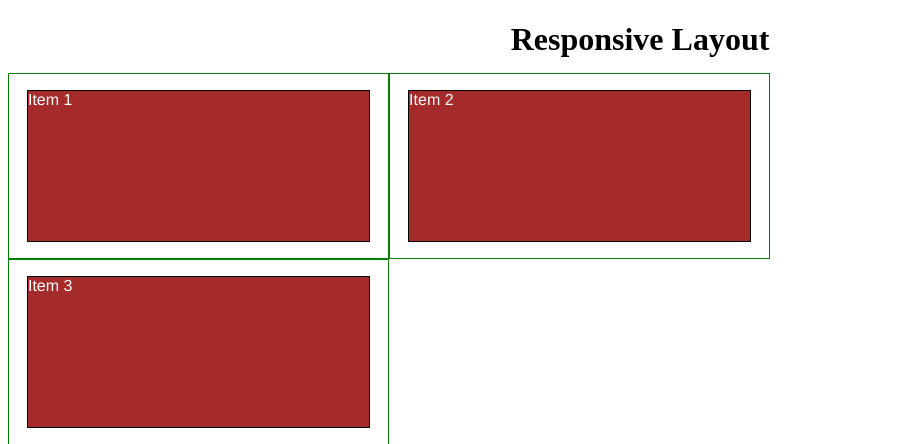
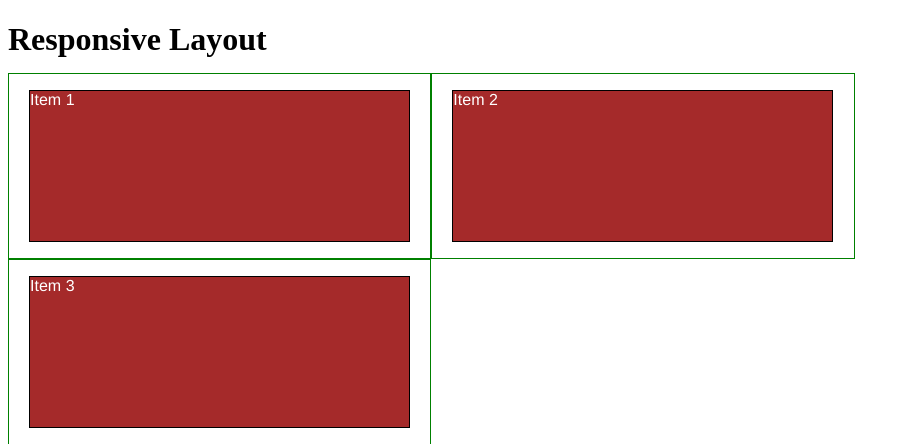
Before and after one commit to aks1374/aks1374.github.io, a PHP site: page / in a window 1280 px wide. Shown: the top 444 px of the page, without its empty margins (0-910 px from the left). Run offline with PHP 8.4, Linux system fonts and the light colour scheme.

Commit message:
Update style.css

```diff
--- a/module2-solution/css/style.css
+++ b/module2-solution/css/style.css
@@ -4,7 +4,6 @@
   box-sizing: border-box;
 }
 h1 {
-  text-align: center;
   margin-bottom: 15px;
 }
 
@@ -21,7 +20,7 @@ p {
 
 /* Simple Responsive Framework. */
 .row {
-  width: 90%;
+  width: 100%;
 }
 
 /********** Large devices only **********/
```
